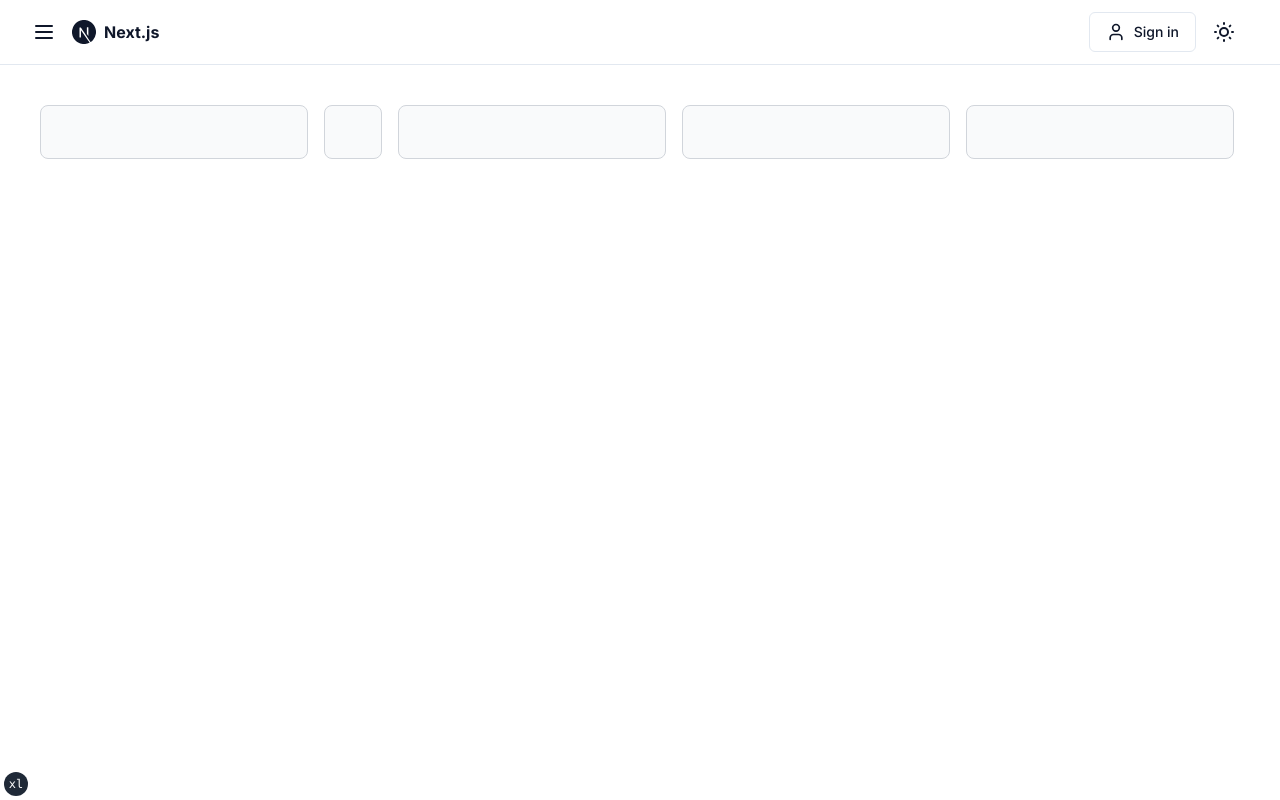
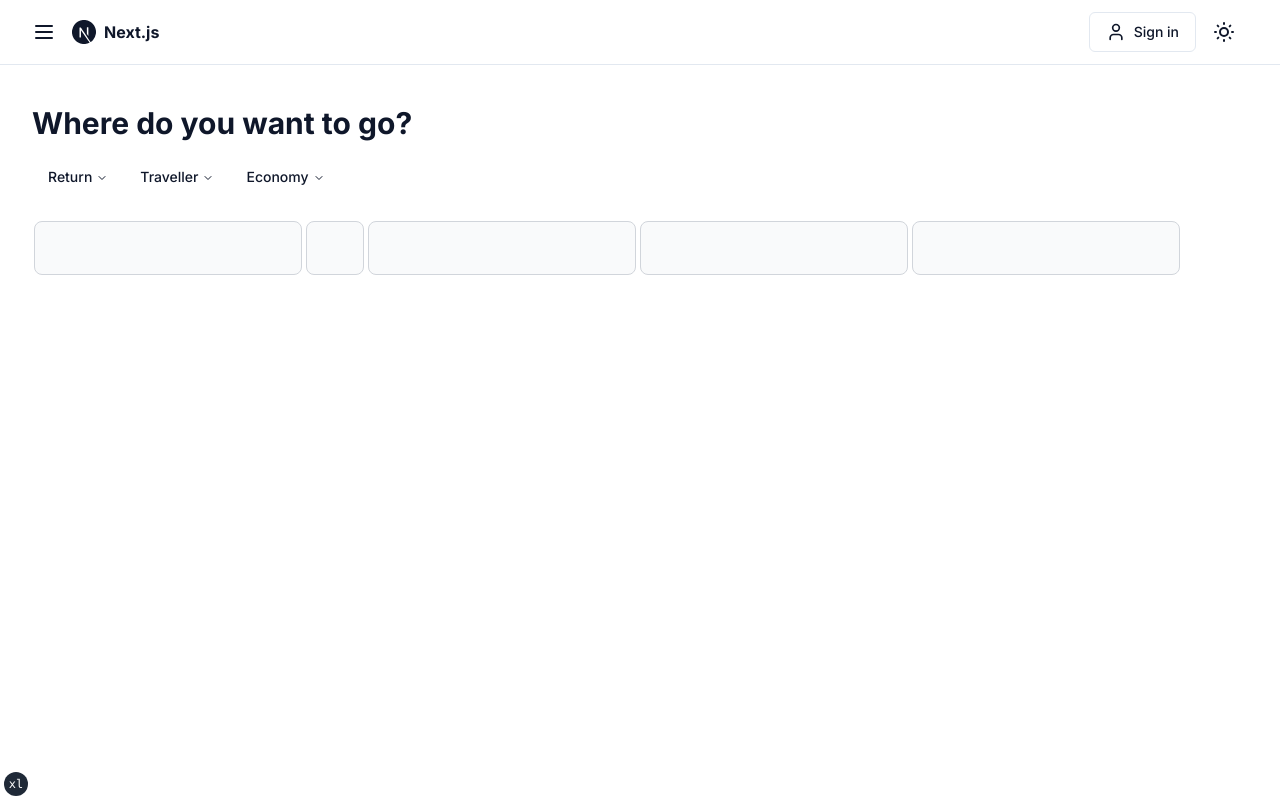
Before and after one commit to Sudhakar7J/kayak-clone, a Next.js app: page / in a window 1280 px wide. Built offline with nearby package versions, Linux system fonts and the light colour scheme.

Commit message:
Search component

```diff
--- a/app/page.tsx
+++ b/app/page.tsx
@@ -4,12 +4,14 @@
 import { siteConfig } from "@/config/site"
 import { buttonVariants } from "@/components/ui/button"
 import LocationDate from "@/components/locationdate"
+import TopSection from "@/components/topsection"
 
 export default function IndexPage() {
   return (
     <main>
       <section className="container grid items-center gap-6 pb-8 pt-6 md:py-10">
-        <form className="flex flex-wrap ">
+        <TopSection />
+        <form className="flex flex-wrap">
           {LocationDateConfig.map((name) => (
             <LocationDate key={name.name} isSwitch={Boolean(name.isSwitch)} />
           ))}
--- a/components/locationdate.tsx
+++ b/components/locationdate.tsx
@@ -1,5 +1,5 @@
 export function Locationdate({ isSwitch }: { isSwitch?: boolean }) {
-  const inputClassName = `block p-4 pl-10 mx-2 text-sm text-gray-900 border border-gray-300 rounded-lg bg-gray-50 dark:bg-gray-400 dark:border-gray-600 dark:placeholder-gray-400 dark:text-black ${
+  const inputClassName = `block p-4 pl-10 mx-0.5 text-sm text-gray-900 border border-gray-300 rounded-lg bg-gray-50 dark:bg-gray-400 dark:border-gray-600 dark:placeholder-gray-400 dark:text-black ${
     isSwitch ? "w-10" : "w-50"
   }`
 
--- /dev/null
+++ b/components/topsection.tsx
@@ -0,0 +1,38 @@
+"use client"
+
+import Link from "next/link"
+
+import { cn } from "@/lib/utils"
+import {
+  NavigationMenu,
+  NavigationMenuContent,
+  NavigationMenuItem,
+  NavigationMenuLink,
+  NavigationMenuList,
+  NavigationMenuTrigger,
+  navigationMenuTriggerStyle,
+} from "@/components/ui/navigation-menu"
+import { Icons } from "@/components/icons"
+
+export function TopSection() {
+  return (
+    <div className="flex flex-col items-start justify-start">
+      <div className="flex items-center">
+        <span className="font-bold text-3xl">Where do you want to go?</span>
+      </div>
+      <div className="mt-4">
+        <NavigationMenu>
+          <NavigationMenuList>
+            <NavigationMenuItem>
+              <NavigationMenuTrigger>Return</NavigationMenuTrigger>
+              <NavigationMenuTrigger>Traveller</NavigationMenuTrigger>
+              <NavigationMenuTrigger>Economy</NavigationMenuTrigger>
+            </NavigationMenuItem>
+          </NavigationMenuList>
+        </NavigationMenu>
+      </div>
+    </div>
+  )
+}
+
+export default TopSection
--- /dev/null
+++ b/components/ui/navigation-menu.tsx
@@ -0,0 +1,128 @@
+import * as React from "react"
+import * as NavigationMenuPrimitive from "@radix-ui/react-navigation-menu"
+import { cva } from "class-variance-authority"
+import { ChevronDown } from "lucide-react"
+
+import { cn } from "@/lib/utils"
+
+const NavigationMenu = React.forwardRef<
+  React.ElementRef<typeof NavigationMenuPrimitive.Root>,
+  React.ComponentPropsWithoutRef<typeof NavigationMenuPrimitive.Root>
+>(({ className, children, ...props }, ref) => (
+  <NavigationMenuPrimitive.Root
+    ref={ref}
+    className={cn(
+      "relative z-10 flex flex-1 items-center justify-center",
+      className
+    )}
+    {...props}
+  >
+    {children}
+    <NavigationMenuViewport />
+  </NavigationMenuPrimitive.Root>
+))
+NavigationMenu.displayName = NavigationMenuPrimitive.Root.displayName
+
+const NavigationMenuList = React.forwardRef<
+  React.ElementRef<typeof NavigationMenuPrimitive.List>,
+  React.ComponentPropsWithoutRef<typeof NavigationMenuPrimitive.List>
+>(({ className, ...props }, ref) => (
+  <NavigationMenuPrimitive.List
+    ref={ref}
+    className={cn(
+      "group flex flex-1 list-none items-center justify-center space-x-1",
+      className
+    )}
+    {...props}
+  />
+))
+NavigationMenuList.displayName = NavigationMenuPrimitive.List.displayName
+
+const NavigationMenuItem = NavigationMenuPrimitive.Item
+
+const navigationMenuTriggerStyle = cva(
+  "inline-flex items-center justify-center rounded-md text-sm font-medium transition-colors focus:outline-none focus:bg-accent focus:text-accent-foreground disabled:opacity-50 disabled:pointer-events-none bg-background hover:bg-accent hover:text-accent-foreground data-[state=open]:bg-accent/50 data-[active]:bg-accent/50 h-10 py-2 px-4 group w-max"
+)
+
+const NavigationMenuTrigger = React.forwardRef<
+  React.ElementRef<typeof NavigationMenuPrimitive.Trigger>,
+  React.ComponentPropsWithoutRef<typeof NavigationMenuPrimitive.Trigger>
+>(({ className, children, ...props }, ref) => (
+  <NavigationMenuPrimitive.Trigger
+    ref={ref}
+    className={cn(navigationMenuTriggerStyle(), "group", className)}
+    {...props}
+  >
+    {children}{" "}
+    <ChevronDown
+      className="relative top-[1px] ml-1 h-3 w-3 transition duration-200 group-data-[state=open]:rotate-180"
+      aria-hidden="true"
+    />
+  </NavigationMenuPrimitive.Trigger>
+))
+NavigationMenuTrigger.displayName = NavigationMenuPrimitive.Trigger.displayName
+
+const NavigationMenuContent = React.forwardRef<
+  React.ElementRef<typeof NavigationMenuPrimitive.Content>,
+  React.ComponentPropsWithoutRef<typeof NavigationMenuPrimitive.Content>
+>(({ className, ...props }, ref) => (
+  <NavigationMenuPrimitive.Content
+    ref={ref}
+    className={cn(
+      "left-0 top-0 w-full data-[motion^=from-]:animate-in data-[motion^=to-]:animate-out data-[motion^=from-]:fade-in data-[motion^=to-]:fade-out data-[motion=from-end]:slide-in-from-right-52 data-[motion=from-start]:slide-in-from-left-52 data-[motion=to-end]:slide-out-to-right-52 data-[motion=to-start]:slide-out-to-left-52 md:absolute md:w-auto ",
+      className
+    )}
+    {...props}
+  />
+))
+NavigationMenuContent.displayName = NavigationMenuPrimitive.Content.displayName
+
+const NavigationMenuLink = NavigationMenuPrimitive.Link
+
+const NavigationMenuViewport = React.forwardRef<
+  React.ElementRef<typeof NavigationMenuPrimitive.Viewport>,
+  React.ComponentPropsWithoutRef<typeof NavigationMenuPrimitive.Viewport>
+>(({ className, ...props }, ref) => (
+  <div className={cn("absolute left-0 top-full flex justify-center")}>
+    <NavigationMenuPrimitive.Viewport
+      className={cn(
+        "origin-top-center relative mt-1.5 h-[var(--radix-navigation-menu-viewport-height)] w-full overflow-hidden rounded-md border bg-popover text-popover-foreground shadow-lg data-[state=open]:animate-in data-[state=closed]:animate-out data-[state=closed]:zoom-out-95 data-[state=open]:zoom-in-90 md:w-[var(--radix-navigation-menu-viewport-width)]",
+        className
+      )}
+      ref={ref}
+      {...props}
+    />
+  </div>
+))
+NavigationMenuViewport.displayName =
+  NavigationMenuPrimitive.Viewport.displayName
+
+const NavigationMenuIndicator = React.forwardRef<
+  React.ElementRef<typeof NavigationMenuPrimitive.Indicator>,
+  React.ComponentPropsWithoutRef<typeof NavigationMenuPrimitive.Indicator>
+>(({ className, ...props }, ref) => (
+  <NavigationMenuPrimitive.Indicator
+    ref={ref}
+    className={cn(
+      "top-full z-[1] flex h-1.5 items-end justify-center overflow-hidden data-[state=visible]:animate-in data-[state=hidden]:animate-out data-[state=hidden]:fade-out data-[state=visible]:fade-in",
+      className
+    )}
+    {...props}
+  >
+    <div className="relative top-[60%] h-2 w-2 rotate-45 rounded-tl-sm bg-border shadow-md" />
+  </NavigationMenuPrimitive.Indicator>
+))
+NavigationMenuIndicator.displayName =
+  NavigationMenuPrimitive.Indicator.displayName
+
+export {
+  navigationMenuTriggerStyle,
+  NavigationMenu,
+  NavigationMenuList,
+  NavigationMenuItem,
+  NavigationMenuContent,
+  NavigationMenuTrigger,
+  NavigationMenuLink,
+  NavigationMenuIndicator,
+  NavigationMenuViewport,
+}
--- a/package.json
+++ b/package.json
@@ -15,6 +15,7 @@
   },
   "dependencies": {
     "@radix-ui/react-dialog": "^1.0.3",
+    "@radix-ui/react-navigation-menu": "^1.1.2",
     "@radix-ui/react-separator": "^1.0.2",
     "class-variance-authority": "^0.4.0",
     "clsx": "^1.2.1",
```
Also changed, not shown: 1 other file (tests, documents, lock files or other folders).
